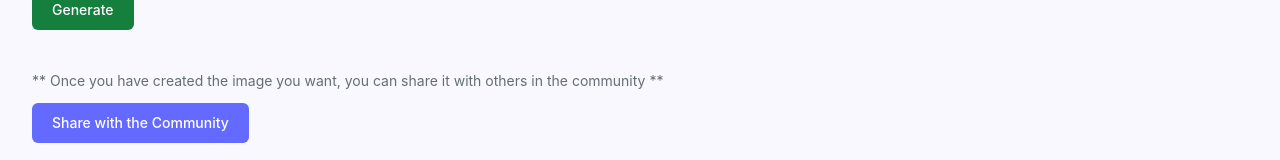
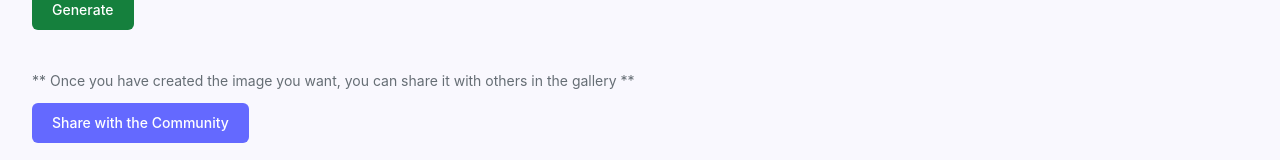
Before and after one commit to patnz/dall-e-app, a React (Vite) app in the folder client/: page /post in a window 1280 px wide. Shown: the part 745-905 px from the top of the page. Built offline with nearby package versions, Linux system fonts and the light colour scheme; a web font is replaced by a local one.

Commit message:
changed wording, title

```diff
--- a/client/index.html
+++ b/client/index.html
@@ -7,7 +7,7 @@
     <link rel="preconnect" href="https://fonts.googleapis.com">
 <link rel="preconnect" href="https://fonts.gstatic.com" crossorigin>
 <link href="https://fonts.googleapis.com/css2?family=Fira+Sans+Condensed:wght@500&family=Libre+Franklin:wght@100&display=swap" rel="stylesheet">
-    <title>DALL-E App</title>
+    <title>Dall-E App</title>
   </head>
   <body>
     <div id="root"></div>
--- a/client/src/pages/Post.jsx
+++ b/client/src/pages/Post.jsx
@@ -146,7 +146,7 @@ const Post = () => {
         <div className="mt-10">
           <p className="mt-2 text-[#666e75] text-[14px]">
             ** Once you have created the image you want, you can share it with
-            others in the community **
+            others in the gallery **
           </p>
           <button
             type="submit"
```
